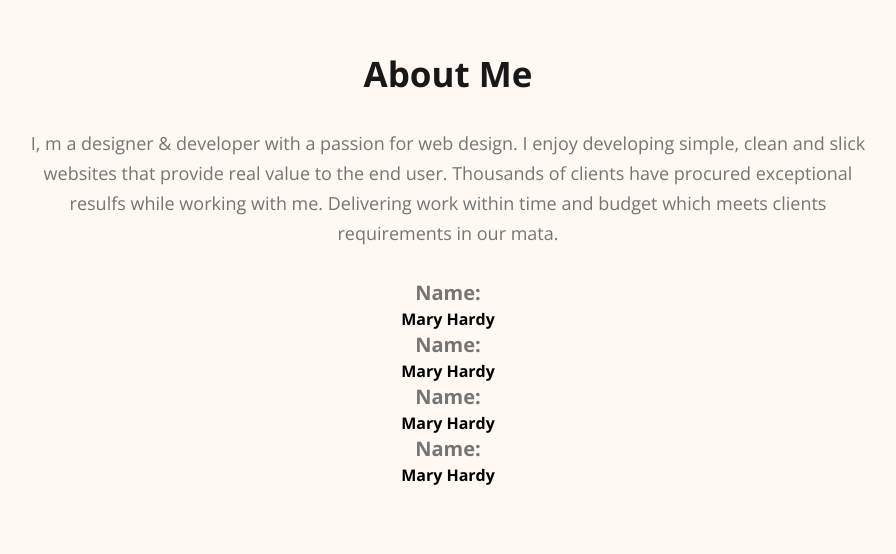
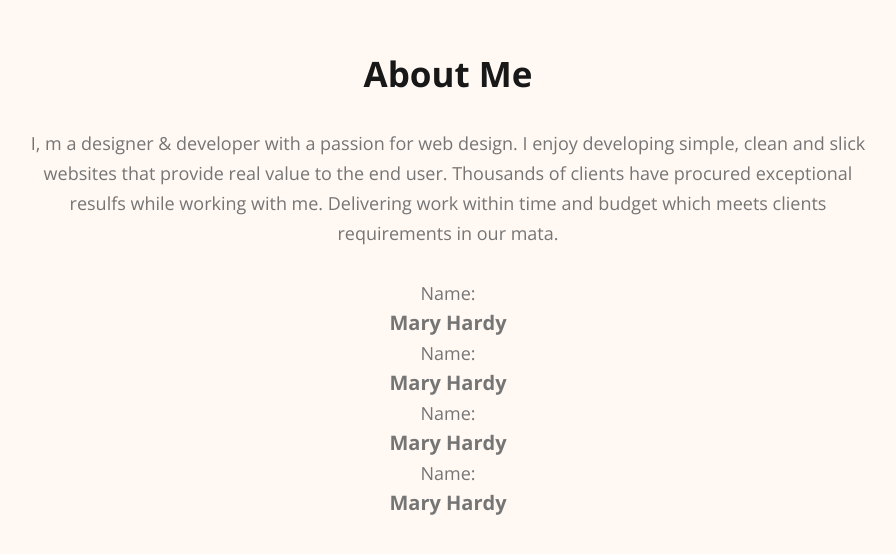
Before and after one commit to Captain-BD/Developer-portfolio, a plain HTML site: page index.html in a window 1280 px wide. Shown: the part 857-1411 px from the top of the page, without its empty margins (192-1088 px from the left). Drawn offline with nearby package versions, Linux system fonts and the light colour scheme.

Commit message:
added style about item p and h4

```diff
--- a/css/style.css
+++ b/css/style.css
@@ -134,6 +134,12 @@ ul{
 }
 .about-item p{
     color: rgb(117, 117, 117);
+    font-size: 18px;
+    line-height: 30px;
+    letter-spacing: 0%;
+}
+.about-item h4{
+    color: rgb(117, 117, 117);
     font-size: 20px;
     font-weight: 700;
     line-height: 30px;
```
